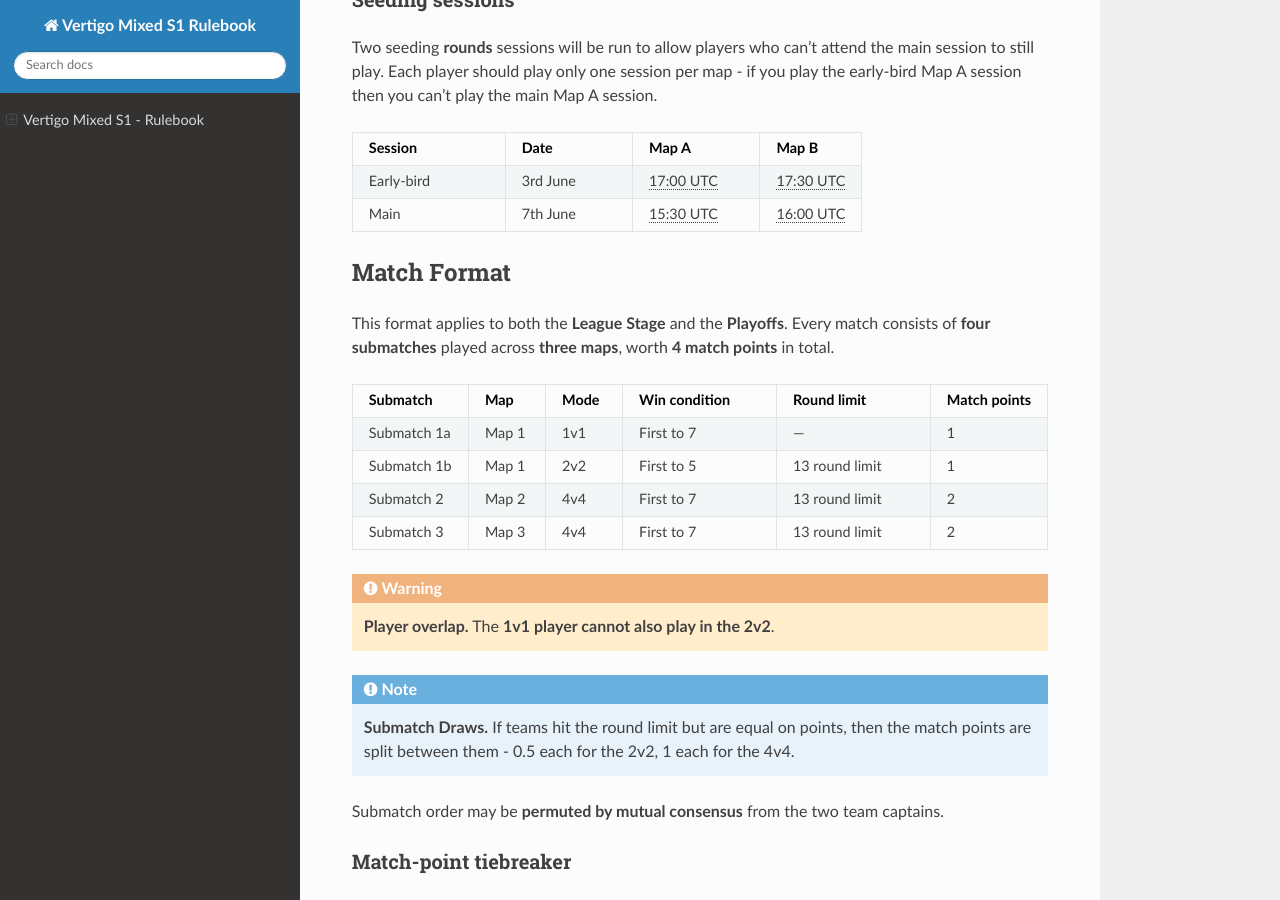
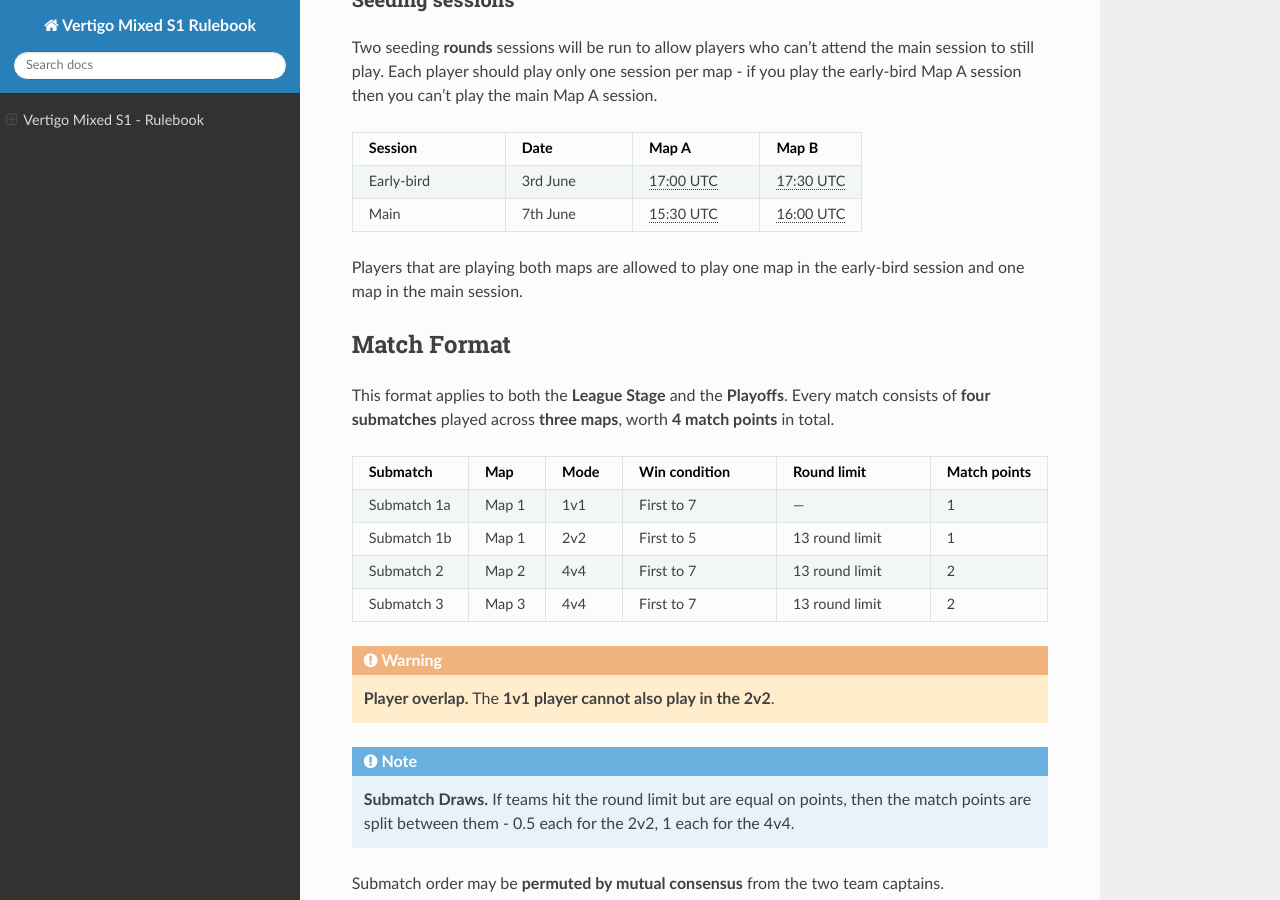
Before and after one commit to bozbez/vertigo-mixed-s1-rulebook, a Sphinx documentation site: the page built from docs/index.rst, in a window 1280 px wide and 900 px high, scrolled down 2725 px. Built offline with Sphinx 7.4.7 and the Read the Docs theme 3.1.0, drawn with Linux system fonts in a browser that asks for light colours; part of the change alters nothing that is shown; some of the changed text lies outside the part shown.

Commit message:
Elaborate on seeding session mix-and-match

```diff
--- a/docs/index.rst
+++ b/docs/index.rst
@@ -4,7 +4,7 @@ Vertigo Mixed S1 - Rulebook
 
 .. note::
 
-   Season **1** - Rulebook **1.4** - last updated **2026-05-14**.
+   Season **1** - Rulebook **1.5** - last updated **2026-05-17**.
 
 .. tip::
 
@@ -164,6 +164,8 @@ Two seeding **rounds** sessions will be run to allow players who can't attend th
      - 7th June
      - :t:`2026-06-07 17:30`
      - :t:`2026-06-07 18:00`
+
+Players that are playing both maps are allowed to play one map in the early-bird session and one map in the main session.
 
 Match Format
 ============
```
